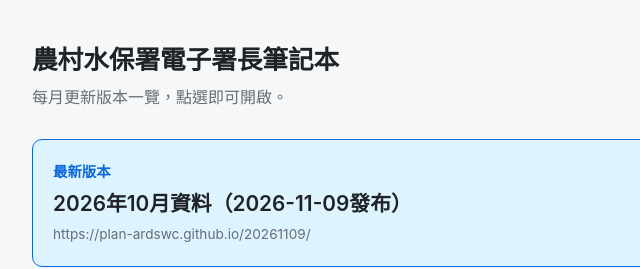
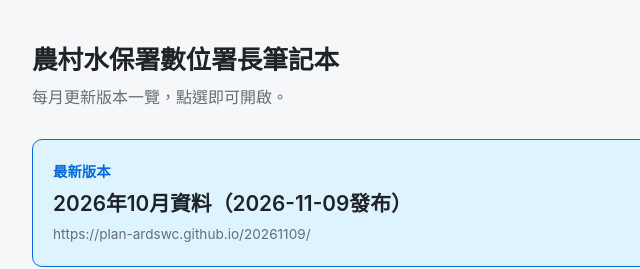
Before and after one commit to plan-ardswc/plan-ardswc.github.io, a plain HTML site: page index.html in a window 1280 px wide. Shown: the top 269 px of the page, 264-904 px from the left. Drawn offline with Linux system fonts and the light colour scheme.

Commit message:
Update index.html

```diff
--- a/index.html
+++ b/index.html
@@ -3,7 +3,7 @@
 <head>
 <meta charset="UTF-8">
 <meta name="viewport" content="width=device-width, initial-scale=1">
-<title>農村水保署電子署長筆記本</title>
+<title>農村水保署數位署長筆記本</title>
 <style>
   :root {
     --bg: #f6f7f9; --card: #ffffff; --text: #1f2328; --muted: #656d76;
@@ -44,7 +44,7 @@
 </head>
 <body>
 <main>
-  <h1>農村水保署電子署長筆記本</h1>
+  <h1>農村水保署數位署長筆記本</h1>
   <p class="sub">每月更新版本一覽，點選即可開啟。</p>
   <div id="latest"></div>
   <h2>所有版本</h2>
```
